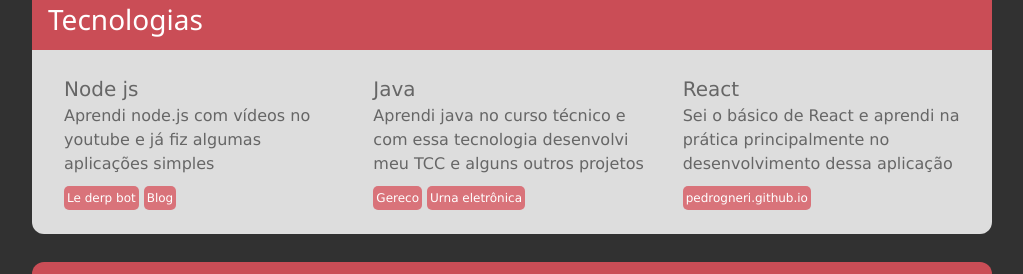
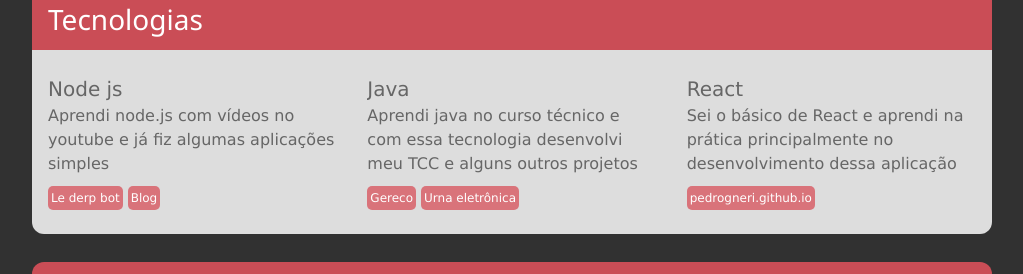
Before and after one commit to pedrogneri/pedrogneri, a React (Create React App) app: page / in a window 1280 px wide. Shown: the part 373-647 px from the top of the page, without its empty margins (128-1151 px from the left). Built offline with nearby package versions, Linux system fonts and the light colour scheme.

Commit message:
Create technologies.json to generate technology items

```diff
--- a/src/components/ProjectTags.js
+++ b/src/components/ProjectTags.js
@@ -2,11 +2,11 @@ import React from 'react'
 import '../style/ProjectTags.css'
 
 export default function ProjectTags(props){
-    return (
-        props.projects.map(project => (
-            <span className="tag w3-small primary-color-light">
-                <a rel="noopener noreferrer" target="_blank" href={project.url}>{project.name}</a>
-            </span>
-        ))
+    const projects = props.projects;
+    const listTags = projects.map((project, index) =>
+        <span key={index} className="tag w3-small primary-color-light">
+            <a rel="noopener noreferrer" target="_blank" href={project.url}>{project.name}</a>
+        </span>
     )
+    return <div className="project-tags">{listTags}</div>
 }
--- a/src/components/TechnologiesCard.js
+++ b/src/components/TechnologiesCard.js
@@ -1,14 +1,13 @@
 import React from 'react'
 import TechnologyItem from './TechnologyItem'
 import '../style/TechnologiesCard.css'
-
-const nodeProjects = [{name: "Le derp bot", url: "https://github.com/pedrogneri/le-derp-bot"},
-    {name: "Blog", url: "https://github.com/pedrogneri/blog-webApp"}]
-const javaProjects = [{name: "Gereco", url: "https://github.com/gerecoteco/gereco"},
-    {name: "Urna eletrônica", url: "https://github.com/pedrogneri/simulador-urna-eletronica"}]
-const reactProjects = [{name: "pedrogneri.github.io", url: "https://github.com/pedrogneri/pedrogneri"}]
+import technologies from '../data/technologies.json'
 
 export default function TechnologiesCard(){
+    const technologyList = technologies.map((technology, index) =>
+        <TechnologyItem key={index} technology={technology}/>
+    )
+
     return (
         <div className="w3-margin-top">
             <header className="w3-container round-border-top primary-color">
@@ -16,11 +15,7 @@ export default function TechnologiesCard(){
             </header>
 
             <div className="w3-container round-border-bottom w3-padding-16 secondary-color">
-                <div className="technologies-container">
-                    <TechnologyItem name="Node js" description="Aprendi node.js com vídeos no youtube e já fiz algumas aplicações simples" projects={nodeProjects}/>
-                    <TechnologyItem name="Java" description="Aprendi java no curso técnico e com essa tecnologia desenvolvi meu TCC e alguns outros projetos" projects={javaProjects}/>
-                    <TechnologyItem name="React" description="Sei o básico de React e aprendi na prática principalmente no desenvolvimento dessa aplicação" projects={reactProjects}/>
-                </div>
+                <div className="technologies-container">{technologyList}</div>
             </div>
         </div>
     )
--- a/src/components/TechnologyItem.js
+++ b/src/components/TechnologyItem.js
@@ -3,13 +3,12 @@ import React from 'react'
 import ProjectTags from './ProjectTags'
 
 export default function TechnologyItem(props){
+    const { technology } = props
     return (
         <div className="w3-bar technology-item">
-            <span className="title">{props.name}</span>
-            <span className="technology-desc description">{props.description}</span>
-            <div className="project-tags">
-                <ProjectTags projects={props.projects}/>
-            </div>
+            <span className="title">{technology.name}</span>
+            <span className="technology-desc description">{technology.description}</span>
+            <ProjectTags projects={technology.projects}/>
         </div>
     )
 }
--- /dev/null
+++ b/src/data/technologies.json
@@ -0,0 +1,25 @@
+[
+    {
+        "name": "Node js",
+        "description": "Aprendi node.js com vídeos no youtube e já fiz algumas aplicações simples",
+        "projects": [
+            {"name": "Le derp bot", "url": "https://github.com/pedrogneri/le-derp-bot"},
+            {"name": "Blog", "url": "https://github.com/pedrogneri/blog-webApp"}
+        ]
+    },
+    {
+        "name": "Java",
+        "description": "Aprendi java no curso técnico e com essa tecnologia desenvolvi meu TCC e alguns outros projetos",
+        "projects": [
+            {"name": "Gereco", "url": "https://github.com/gerecoteco/gereco"},
+            {"name": "Urna eletrônica", "url": "https://github.com/pedrogneri/simulador-urna-eletronica"}
+        ]
+    },
+    {
+        "name": "React",
+        "description": "Sei o básico de React e aprendi na prática principalmente no desenvolvimento dessa aplicação",
+        "projects": [
+            {"name": "pedrogneri.github.io", "url": "https://github.com/pedrogneri/pedrogneri"}
+        ]
+    }
+]
--- a/src/style/TechnologiesCard.css
+++ b/src/style/TechnologiesCard.css
@@ -1,14 +1,15 @@
 @media screen and (min-width: 701px) {
     .technologies-container {
-        display: flex;
-        flex-direction: row;
+        display: grid;
+        grid-template-columns: repeat(3, 1fr);
+        grid-gap: 30px;
     }
 }
 
 .technology-item {
     display: flex;
     flex-direction: column;
-    padding: 8px 16px;
+    padding: 8px 0px;
 }
 
 .technology-desc {
```
Also changed, not shown: 12 other files (tests, documents, lock files or other folders).
